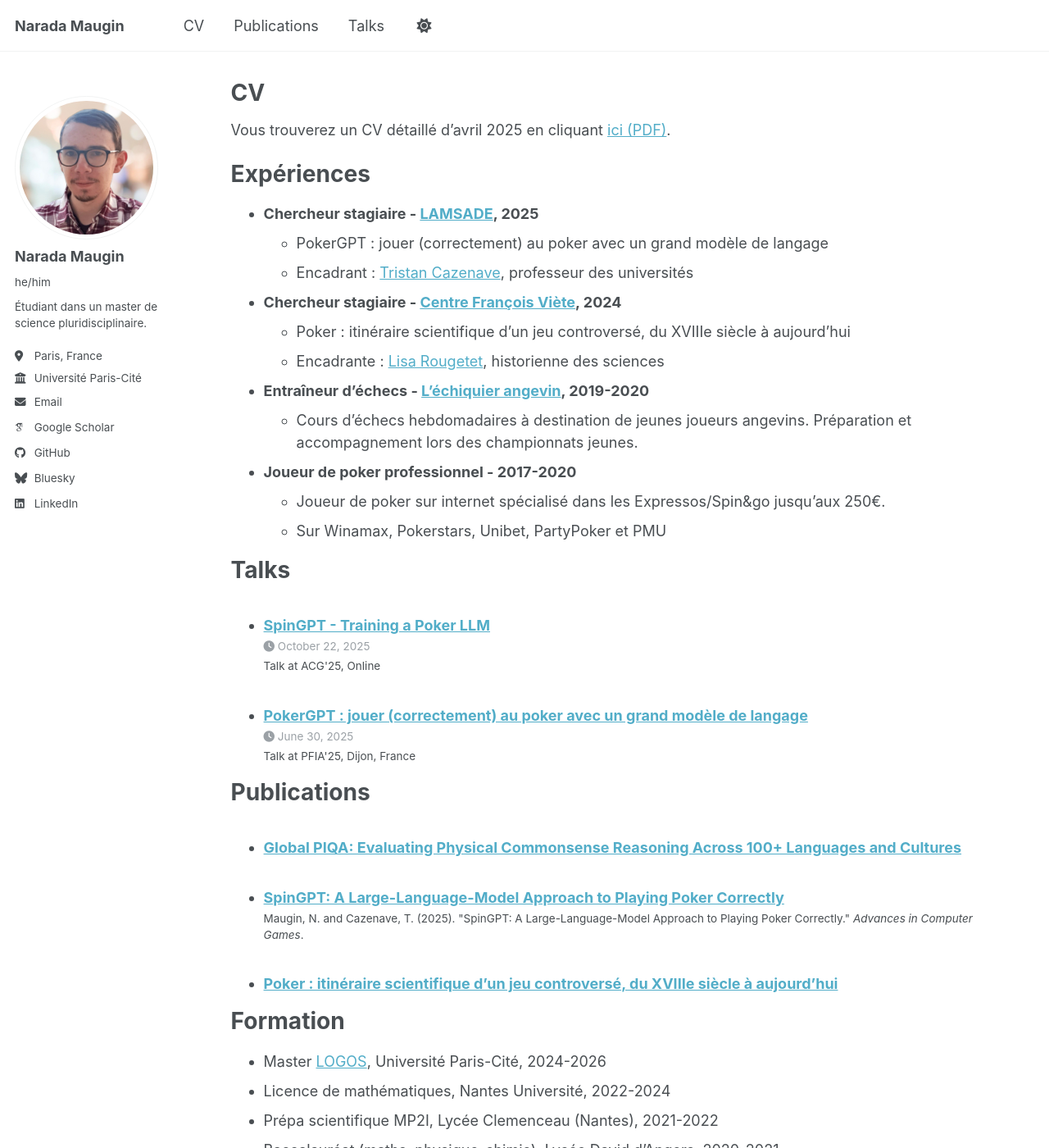
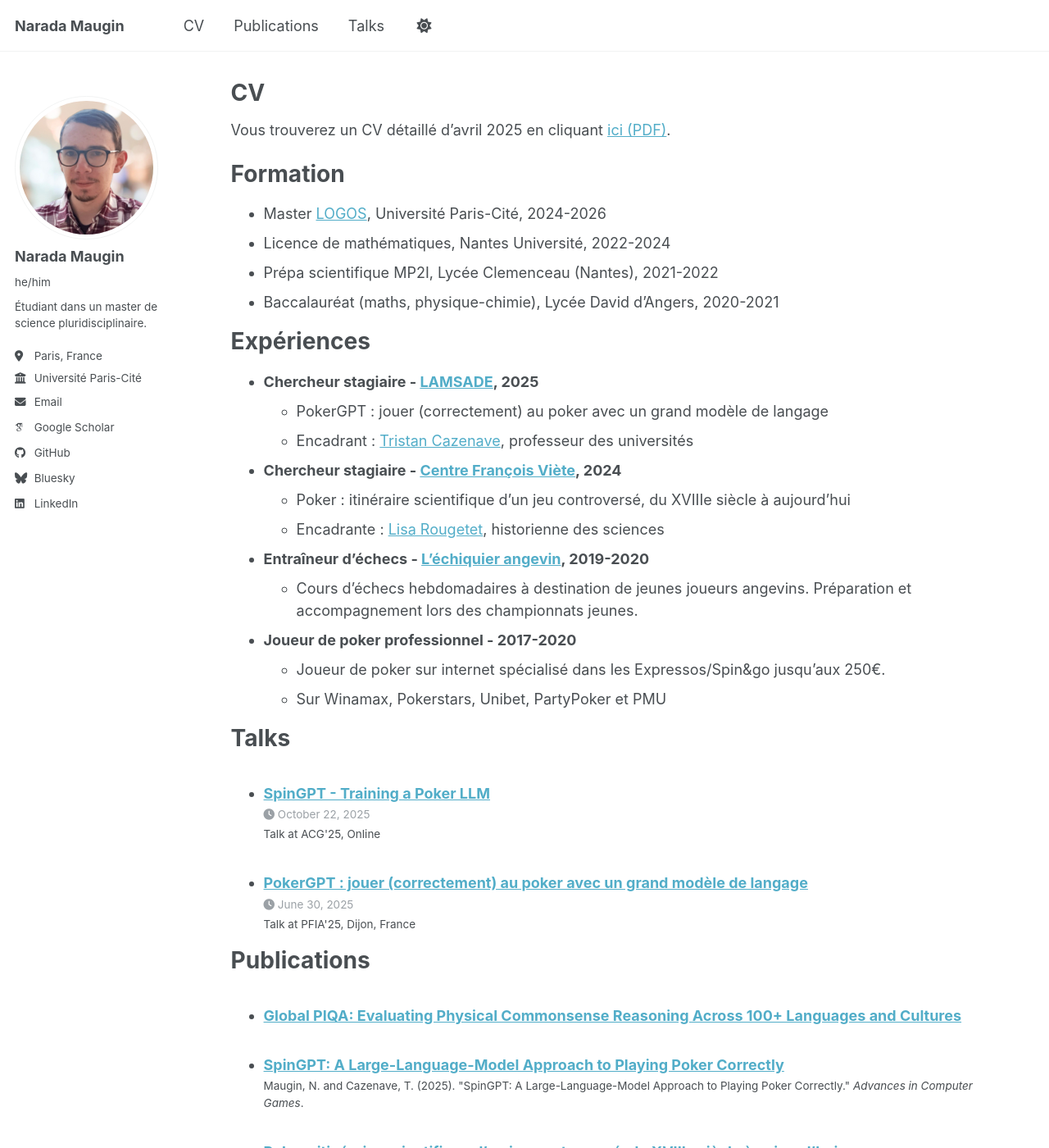
Before and after one commit to narada-maugin/narada-maugin.github.io, a Jekyll site: the page built from _pages/cv.md, in a window 1280 px wide and 1400 px high. Shown: the whole window at 82% size. Built offline with Jekyll 4.4.1, drawn with Linux system fonts in a browser that asks for light colours; some web fonts are replaced; part of the change alters nothing that is shown; some of the changed text lies outside the part shown.

Commit message:
Update cv.md

```diff
--- a/_pages/cv.md
+++ b/_pages/cv.md
@@ -10,6 +10,13 @@ redirect_from:
 {% include base_path %}
 
 Vous trouverez un CV détaillé d'avril 2025 en cliquant <a href="/files/CV/CV_04_2025.pdf" target="_blank">ici (PDF)</a>.
+
+Formation
+======
+* Master [LOGOS](https://master-logos.fr/), Université Paris-Cité, 2024-2026
+* Licence de mathématiques, Nantes Université, 2022-2024
+* Prépa scientifique MP2I, Lycée Clemenceau (Nantes), 2021-2022
+* Baccalauréat (maths, physique-chimie), Lycée David d'Angers, 2020-2021
 
 Expériences
 ======
@@ -40,12 +47,6 @@ Publications
     {% include archive-single-cv.html %}
   {% endfor %}</ul>
 
-Formation
-======
-* Master [LOGOS](https://master-logos.fr/), Université Paris-Cité, 2024-2026
-* Licence de mathématiques, Nantes Université, 2022-2024
-* Prépa scientifique MP2I, Lycée Clemenceau (Nantes), 2021-2022
-* Baccalauréat (maths, physique-chimie), Lycée David d'Angers, 2020-2021
 
 
 
```
